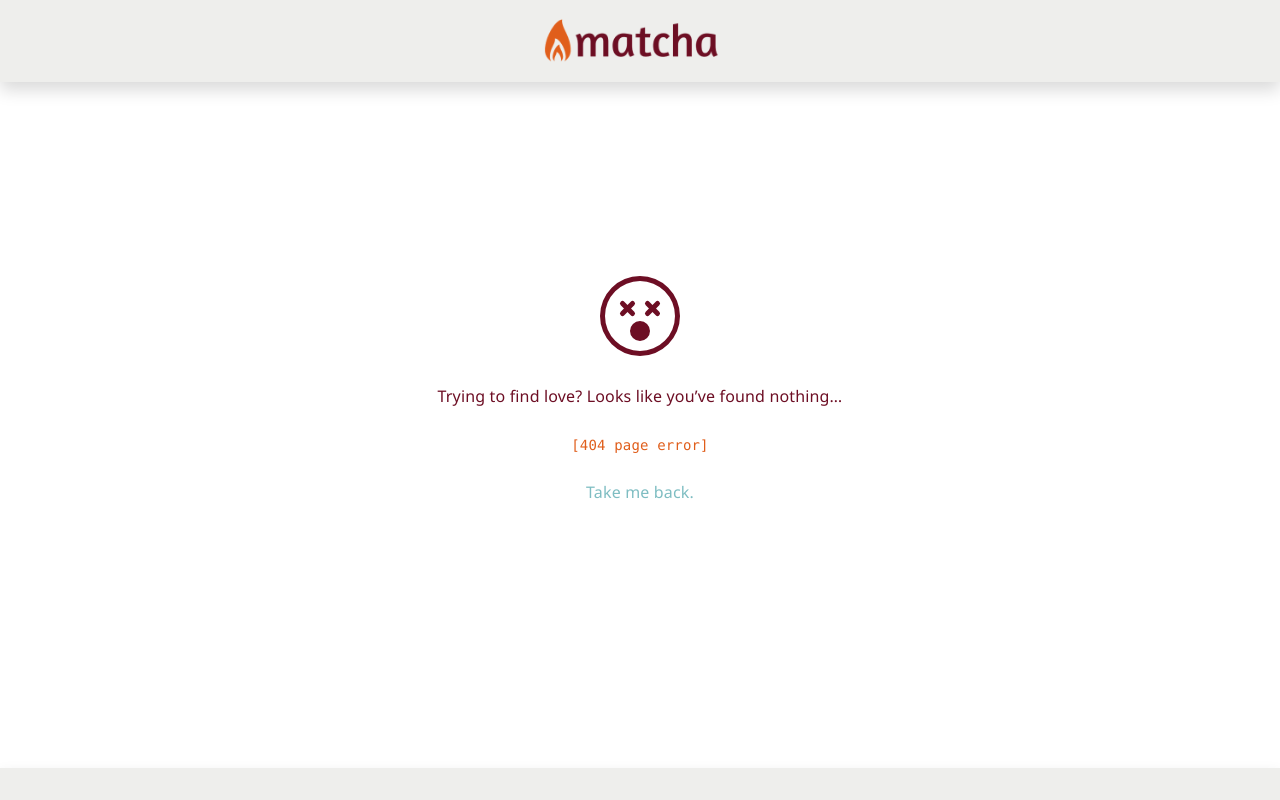
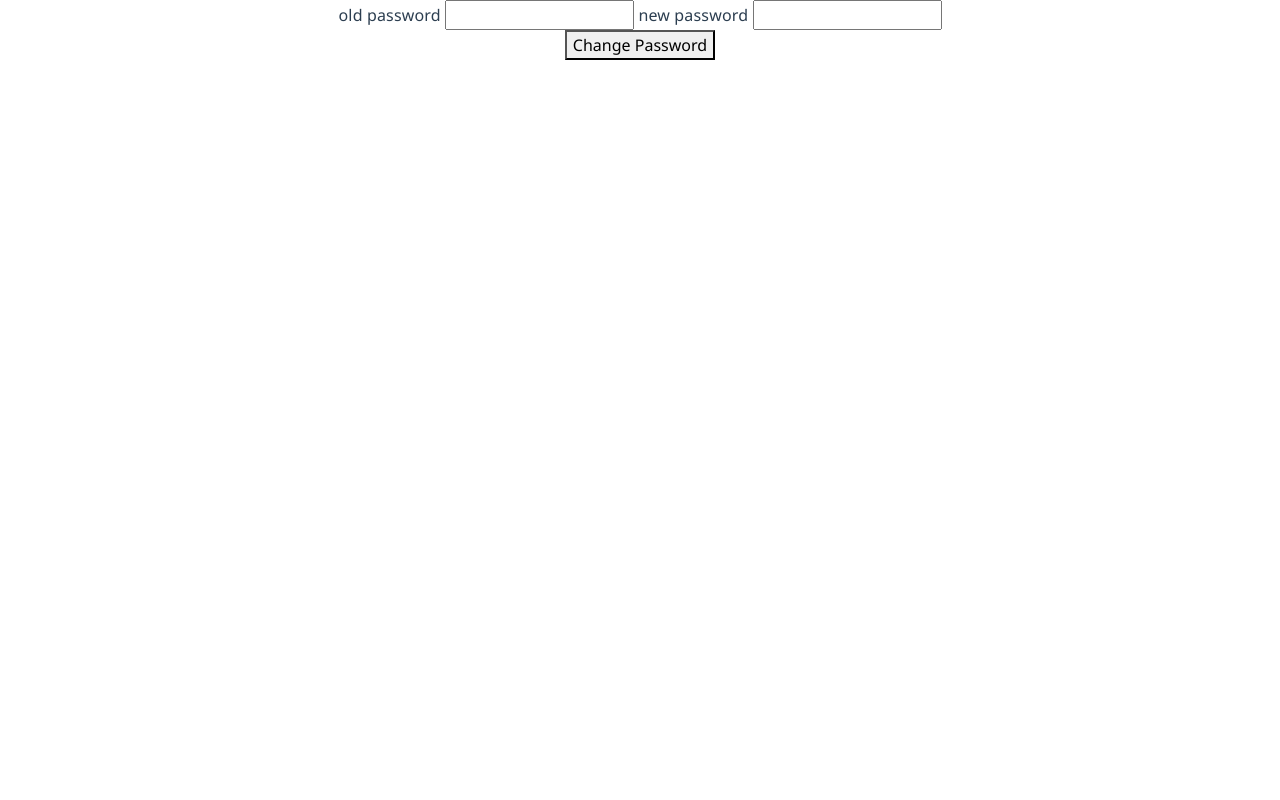
Before and after one commit to rachel-e-bolton/matcha-frontend, a Vue app: page /reset-password in a window 1280 px wide. Before the commit this address had no page. Built offline with nearby package versions, Linux system fonts and the light colour scheme.

Commit message:
completed logic for password change and reset, requires styles

```diff
--- a/src/components/ChangePassword.vue
+++ b/src/components/ChangePassword.vue
@@ -1,19 +1,64 @@
 <template>
-  <div>
-    some non sense
-    {{ code }}
-  </div>
+  <form @submit.prevent="resetPassword">
+    <div v-if="code">
+      new password <input v-model="new_password" type="text" required>
+    </div>
+    <div v-else>
+      old password <input v-model="old_password" type="text" required>
+      new password <input v-model="new_password" type="text" required>
+    </div>
+    <button type="submit">Change Password</button>
+  </form>
 </template>
 
 <script>
 export default {
   data: function () {
     return {
-      code: null
+      code: null,
+      new_password: null,
+      old_password: null
     }
+  },
+  methods: {
+    resetPassword: function () {
+      if (this.code) {
+        this.resetPasswordwithCode()
+      } else {
+        this.resetPasswordwithPassword()
+      }
+    },
+    resetPasswordwithCode: function () {
+      console.log(this.$store)
+      this.$http.put(`${this.$api}/reset-password`, {code: this.code, new_password: this.new_password})
+        .then(res => {
+
+        })
+        .catch(err => {
+          console.log(err.response.data)
+        })
+      console.log(this.new_password)
+    },
+    resetPasswordwithPassword: function () {
+
+      this.$http.put(`${this.$api}/reset-password`,
+        {previous_password: this.old_password, new_password: this.new_password, user_id: this.user_id}
+      ).then(res => {
+
+      })
+      .catch(err => {
+        console.log(err.response.data)
+      })
+      console.log(this.new_password)
+    },
   },
   mounted: function () {
     this.code = this.$route.query.code
+    this.user_id = this.$store.user.id
+    if (!this.code && !this.$store.user) {
+      alert("Not logged in and no code, redirect to login?")
+      //this.$router.push("/login")
+    }
   }
 }
 </script>
--- a/src/components/LoginForm.vue
+++ b/src/components/LoginForm.vue
@@ -41,7 +41,13 @@
             </b-form-group>
 
             <div class="d-flex flex-column">
-              <router-link class="ml-lg-4 my-1 small text-secondary display-8" to="/passwordreset">Forgot password?</router-link>
+              <a @click.prevent="showModal('reset')" class="ml-lg-4 my-1 small text-secondary display-8">Forgot password?</a>
+
+              <b-modal ref="reset" hide-footer title="Reset your Password">
+                <div class="d-block text-center">
+                  <ResetPassword/>
+                </div>
+              </b-modal>
               <router-link class="ml-lg-4 my-1 mb-3 small text-secondary display-8" to="/signup">Don't have an account? Signup now.</router-link>
             </div>
             <b-button class="float-right d-none d-md-block d-lg-block d-xl-block" variant="primary" type="submit">Login</b-button>
@@ -56,9 +62,13 @@
 </template>
 
 <script>
+  import ResetPassword from '@/components/ResetPassword'
+
   export default {
+    components: {ResetPassword},
     data() {
       return {
+        showReset: false,
         errors: [],
         loginForm: {
           username: '',
@@ -73,6 +83,9 @@
     //   let auth = this.$http.defaults.headers.common['Authorisation'];
     // },
     methods: {
+    showModal(ref) {
+      this.$refs[ref].show()
+    },
     onSubmit: function (evt) {
       let self = this
       this.$http.post(`${this.$api}/login`, this.loginForm)
--- a/src/components/ResetPassword.vue
+++ b/src/components/ResetPassword.vue
@@ -1,7 +1,7 @@
 <template>
   <form @submit.prevent="resetPassword()">
     <div>Reset your password</div>
-    Your email <input v-bind="email" type="email" required>
+    Your email <input v-model="email" type="email" required>
     <button type="submit">Reset</button>
   </form>
 </template>
@@ -15,12 +15,12 @@ export default {
   },
   methods: {
     resetPassword: function () {
-      this.$http.post(`${this.$store.api}/reset-password-request`, {email: this.email})
+      this.$http.post(`${this.$api}/reset-password-request`, {email: this.email})
         .then(res => {
-
+          console.log(res)
         })
         .catch(err => {
-
+          console.log(err.response.data.message)
         })
     }
   }
--- a/src/router/index.js
+++ b/src/router/index.js
@@ -52,8 +52,8 @@ const routes = [
     component: () => import('@/views/ValidateEmail.vue')
   },
   {
-    path: '/password-reset',
-    name: 'passwordreset',
+    path: '/reset-password',
+    name: 'resetpassword',
     component: () => import('@/views/PasswordReset.vue')
   },
   {
--- a/src/views/Login.vue
+++ b/src/views/Login.vue
@@ -8,7 +8,6 @@
     </div>
     <div class="footer">
       <NavBar/>
-      <reset-password/>
     </div>
   </div>
 </template>
@@ -17,15 +16,14 @@
 import LoginForm from '@/components/LoginForm.vue'
 import NavBar from '@/components/NavBar.vue'
 import Header from '@/components/HeaderNav.vue'
-import ResetPassword from '@/components/ResetPassword'
+
 
 export default {
   name: 'login',
   components: {
     Header,
     LoginForm,
-    NavBar,
-    "reset-password" : ResetPassword
+    NavBar
   }
 }
 </script>
```
